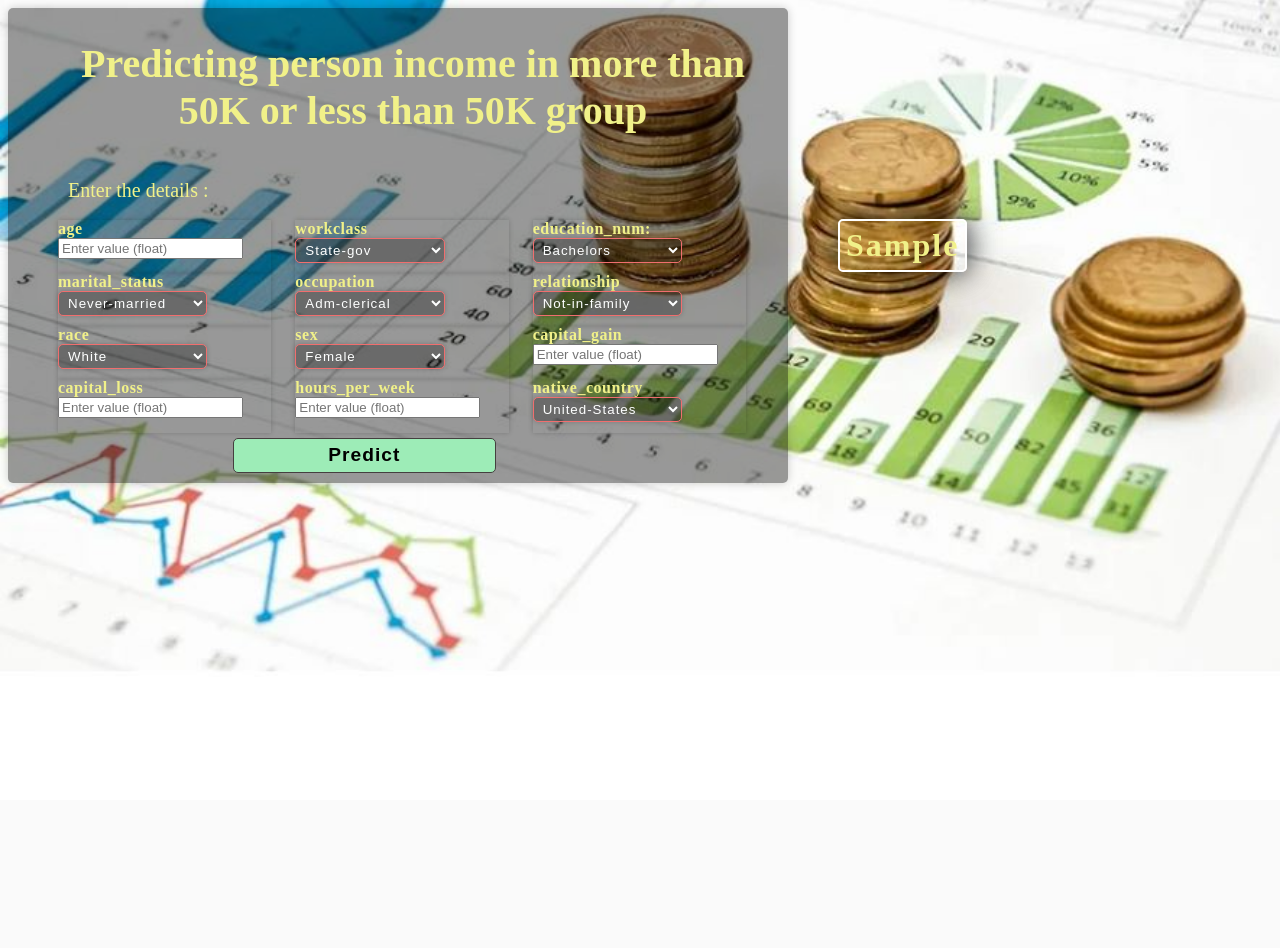
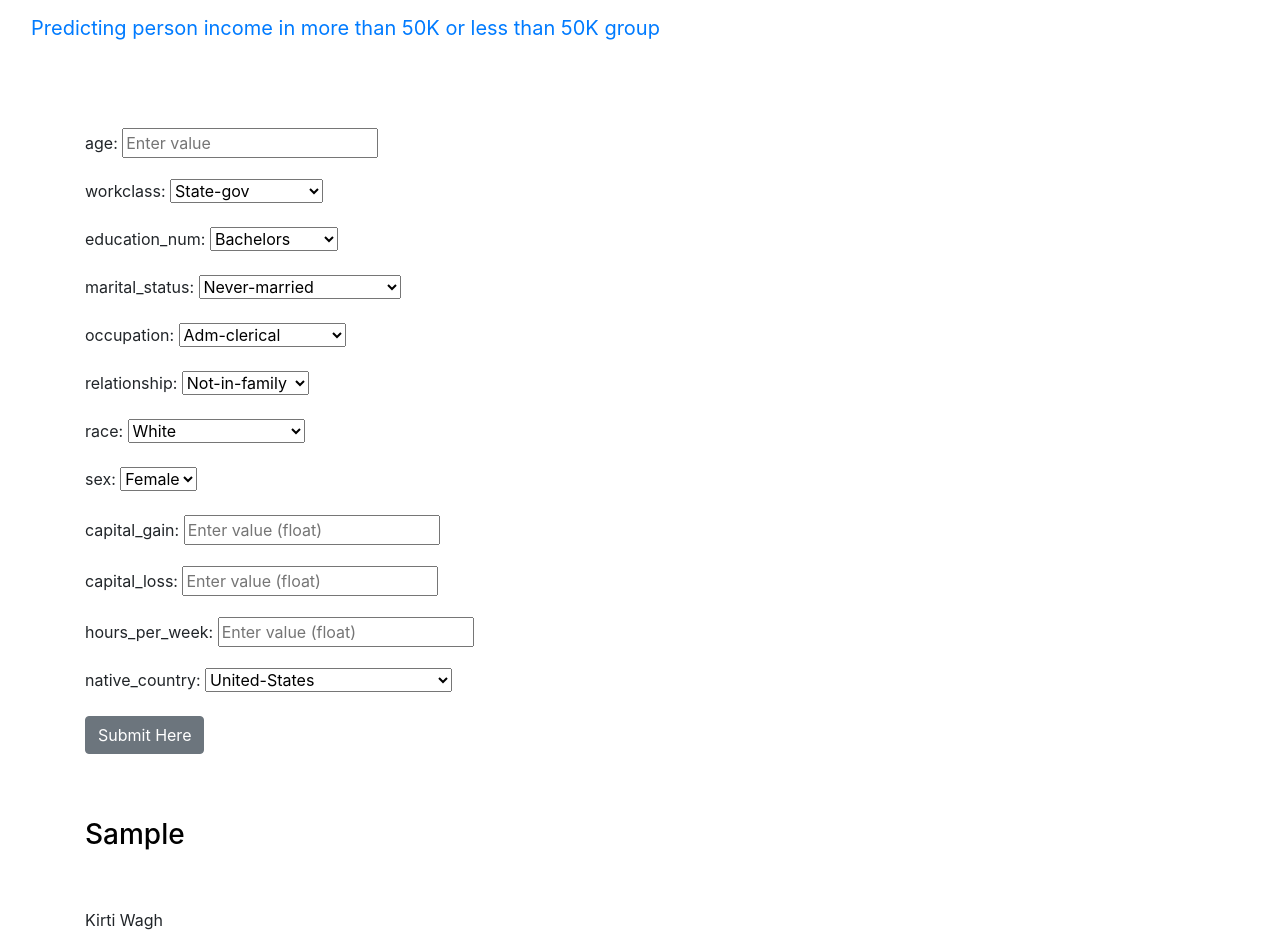
Before and after one commit to Wagh-09/Adult_Census_Income_Prediction, a Flask app: template static/templates/home.html in a window 1280 px wide. Before the commit the page ends 671 px from the top, so only its background shows below. Run offline with Flask 3, Linux system fonts and the light colour scheme; the template is opened without the code that fills it: most values are stand-ins (such as "Sample title", 1, 10 or a date in 2020); some libraries are stand-ins or nearby versions.

Commit message:
code updated

```diff
--- a/static/templates/home.html
+++ b/static/templates/home.html
@@ -1,26 +1,46 @@
-<!DOCTYPE html>
-<html>
+<html lang="en">
+
 <head>
-    <title>Adult Census Income prediction  </title>
-    <link rel="stylesheet" href="/static/css/style.css" type="text/css">
+    <meta charset="UTF-8">
+    <meta name="viewport" content="width=device-width, initial-scale=1.0">
+    <title>Income Prediction</title>
+
+    <!-- BootStrap -->
+    <link rel="stylesheet" href="https://stackpath.bootstrapcdn.com/bootstrap/4.5.0/css/bootstrap.min.css"
+        integrity="sha384-9aIt2nRpC12Uk9gS9baDl411NQApFmC26EwAOH8WgZl5MYYxFfc+NcPb1dKGj7Sk" crossorigin="anonymous">
+
+
+    <!-- css -->
+    <link rel="stylesheet" href="static/css/styles.css">
+
+
 </head>
+
 <body>
-<div class="main">
-    <div class="form">
-        <div class="title"><h1>Predicting person income in more than 50K or less than 50K group</h1> </div><br>
-        <div class="title">Enter the details :</div><br>
-        <form  id="form" action= "{{ url_for('Predict')}}" method="POST" >
-        <div class="user-details">
-            <div class="input">
-            <label class="input-name">age</label>
-            <input type="text" id="age" name="age" placeholder="Enter value (float)">
+
+    <!-- As a heading -->
+    <nav class="navbar navbar-inverse navbar-fixed-top">
+        <div class="container-fluid">
+            <div class="navbar-header">
+                <a class="navbar-brand" href="/">Predicting person income in more than 50K or less than 50K group</a>
             </div>
-            <br><br>
+        </div>
+    </nav>
 
-            <div class="input">
-            <label class="input-name">workclass</label>
-            <br>
-            <select name="workclass">
+    <br><br><br>
+
+
+    <div class="container">
+
+    <form action="{{url_for('predict_datapoint')}}" method="POST">
+        <div class="form-group">
+            <label for="age">age:</label>
+            <input type="text" id="age" name="age" placeholder="Enter value">
+        </div>
+
+        <div class="form-group">
+            <label for="workclass">workclass:</label>
+            <select id="workclass" name="workclass">
                 <option value="6">State-gov</option>
                 <option value="5">Self-emp-not-inc</option>
                 <option value="3">Private</option>
@@ -32,12 +52,9 @@
             </select>
         </div>
 
-            <br><br>
-
-            <div class="input">
-            <label class="input-name">education_num:</label>
-            <br>
-            <select name="education_num">
+        <div class="form-group">
+            <label for="education_num">education_num:</label>
+            <select id="education_num" name="education_num">
                 <option value="13">Bachelors</option>
                 <option value="9">HS-grad</option>
                 <option value="7">11th</option>
@@ -57,12 +74,9 @@
             </select>
         </div>
 
-            <br><br>
-
-            <div class="input">
-            <label class="input-name">marital_status</label>
-            <br>
-            <select name="marital_status">
+        <div class="form-group">
+            <label for="marital_status">marital_status:</label>
+            <select id="marital_status" name="marital_status">
                 <option value="4">Never-married</option>
                 <option value="2">Married-civ-spouse</option>
                 <option value="0">Divorced</option>
@@ -73,12 +87,9 @@
             </select>
         </div>
 
-            <br><br>
-
-            <div class="input">
-            <label class="input-name">occupation</label>
-            <br>
-            <select name="occupation">
+        <div class="form-group">
+            <label for="occupation">occupation:</label>
+            <select id="occupation" name="occupation">
                 <option value="0">Adm-clerical</option>
                 <option value="3">Exec-managerial</option>
                 <option value="5">Handlers-cleaners</option>
@@ -96,12 +107,9 @@
             </select>
         </div>
 
-            <br><br>
-
-            <div class="input">
-            <label class="input-name">relationship</label>
-            <br>
-            <select name="relationship">
+        <div class="form-group">
+            <label for="relationship">relationship:</label>
+            <select id="relationship" name="relationship">
                 <option value="1">Not-in-family</option>
                 <option value="0">Husband</option>
                 <option value="5">Wife</option>
@@ -111,12 +119,9 @@
             </select>
         </div>
 
-            <br><br>
-
-            <div class="input">
-            <label class="input-name">race</label>
-            <br>
-            <select name="race">
+        <div class="form-group">
+            <label for="race">race:</label>
+            <select id="race" name="race">
                 <option value="4">White</option>
                 <option value="2">Black</option>
                 <option value="1">Asian-Pac-Islander</option>
@@ -125,49 +130,32 @@
             </select>
         </div>
 
-            <br><br>
-
-            <div class="input">
-            <label class="input-name">sex</label>
-            <br>
-            <select name="sex">
+        <div class="form-group">
+            <label for="sex">sex:</label>
+            <select id="sex" name="sex">
                 <option value="0">Female</option>
                 <option value="1">Male</option>
             </select>
         </div>
 
-            <br><br>
-
-            <div class="input">
-                <label class="input-name">capital_gain</label>
+        <div class="form-group">
+            <label for="capital_gain">capital_gain:</label>
             <input type="text" id="capital_gain" name="capital_gain" placeholder="Enter value (float)">
-
         </div>
 
-            <br><br>
-
-            <div class="input">
-                <label class="input-name">capital_loss</label>
+        <div class="form-group">
+            <label for="capital_loss">capital_loss:</label>
             <input type="text" id="capital_loss" name="capital_loss" placeholder="Enter value (float)">
-
         </div>
 
-            <br><br>
-
-            <div class="input">
-                <label class="input-name">hours_per_week</label>
-
+        <div class="form-group">
+            <label for="hours_per_week">hours_per_week:</label>
             <input type="text" id="hours_per_week" name="hours_per_week" placeholder="Enter value (float)">
-
         </div>
 
-            <br><br>
-
-
-            <div class="input">
-                <label class="input-name">native_country</label>
-                <br>
-                <select name="native_country">
+        <div class="form-group">
+            <label for="native_country">native_country:</label>
+            <select id="native_country" name="native_country">
                 <option value="38">United-States</option>
                 <option value="4">Cuba</option>
                 <option value="22">Jamaica</option>
@@ -212,24 +200,31 @@
             </select>
         </div>
 
+<!-- Submit -->
+<input type="submit" value="Submit Here" class="btn btn-secondary">
+</form>
+
+<br>
+<br>
+<h3 style="color: black">{{ final_result }}</h3>
+
+<br>
+<br>
+<p>Kirti Wagh</p>
 
 
-
-            <br><br><br>
-        </div>
-
-        <div class="button">
-            <input type="submit" value="Predict" style="font-size: larger; font-weight: bold;color: black;">
-        </div>
-
-        </form>
-    </div>
-</div>
-<div class="prediction" style="color: rgb(241, 241, 137); font-weight: bold; font-size: xx-large; letter-spacing: 2px; border: 2px solid White; border-radius: 5px; margin: 5px; margin-left: 50px; padding: 6px; text-align: center; box-shadow: 0 0 30px rgba(0, 0, 0, 0.5), 0 0 30px rgba(0, 0, 0, 0.5);">
-    {{final_result}}
-</div>
-
+    <!-- JavaScript -->
+    <script src="https://code.jquery.com/jquery-3.5.1.slim.min.js"
+    integrity="sha384-DfXdz2htPH0lsSSs5nCTpuj/zy4C+OGpamoFVy38MVBnE+IbbVYUew+OrCXaRkfj"
+    crossorigin="anonymous"></script>
+    <script src="https://cdn.jsdelivr.net/npm/popper.js@1.16.0/dist/umd/popper.min.js"
+    integrity="sha384-Q6E9RHvbIyZFJoft+2mJbHaEWldlvI9IOYy5n3zV9zzTtmI3UksdQRVvoxMfooAo"
+    crossorigin="anonymous"></script>
+    <script src="https://stackpath.bootstrapcdn.com/bootstrap/4.5.0/js/bootstrap.min.js"
+    integrity="sha384-OgVRvuATP1z7JjHLkuOU7Xw704+h835Lr+6QL9UvYjZE3Ipu6Tp75j7Bh/kR0JKI"
+    crossorigin="anonymous"></script>
 
 
 </body>
+
 </html>
```
Lines whose indentation alone changed are shown as unchanged.
